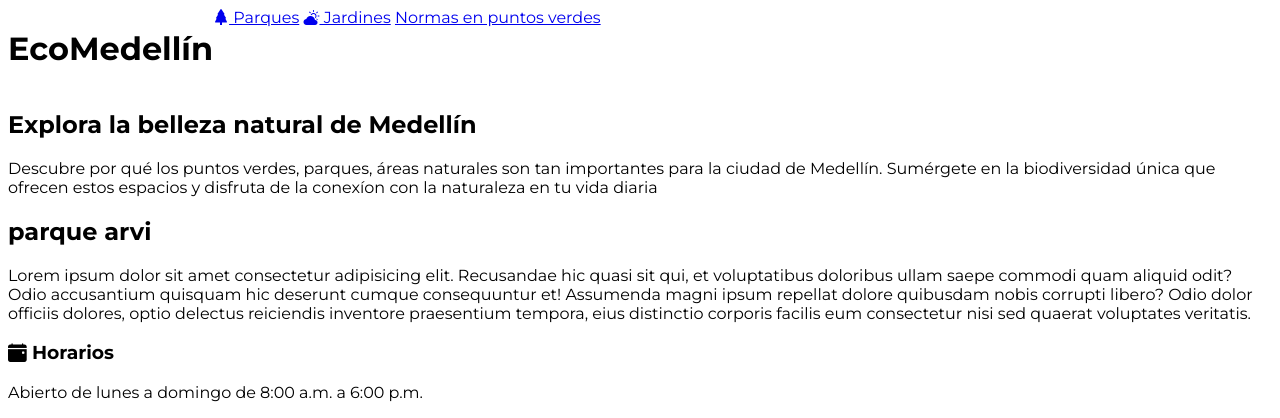
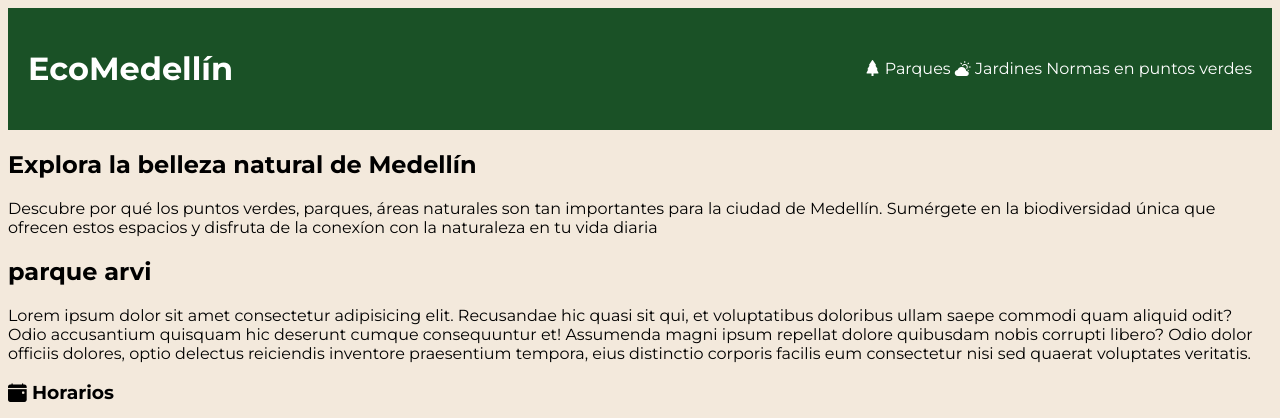
Before and after one commit to SanDaws/simulacro, a plain HTML site: page index.html in a window 1280 px wide. Shown: the top 418 px of the page. Drawn offline with nearby package versions, Linux system fonts and the light colour scheme.

Commit message:
cambio a elementos genericos(header,body)

```diff
--- a/src/css/indexStyle.css
+++ b/src/css/indexStyle.css
@@ -23,7 +23,29 @@ fecha: 03/04/2024
     font-family: "Montserrat", sans-serif;
 
 }
+
+a{
+    color: var(--blanco);
+    background-color: var(--verde_bosque);
+    text-decoration: none;
+
+}
+body{
+    background-color: var(--beige);
+}
 /*header*/
 header{
+    margin: 0;
     display: flex;
+    justify-content: space-between;
+    padding: 20px;
+    align-items: center;
+    background-color: var(--verde_bosque);
 }
+header h1{
+    background-color: var(--verde_bosque);
+    color: var(--blanco);
+}
+header nav{
+    background-color: var(--verde_bosque);
+}
```
